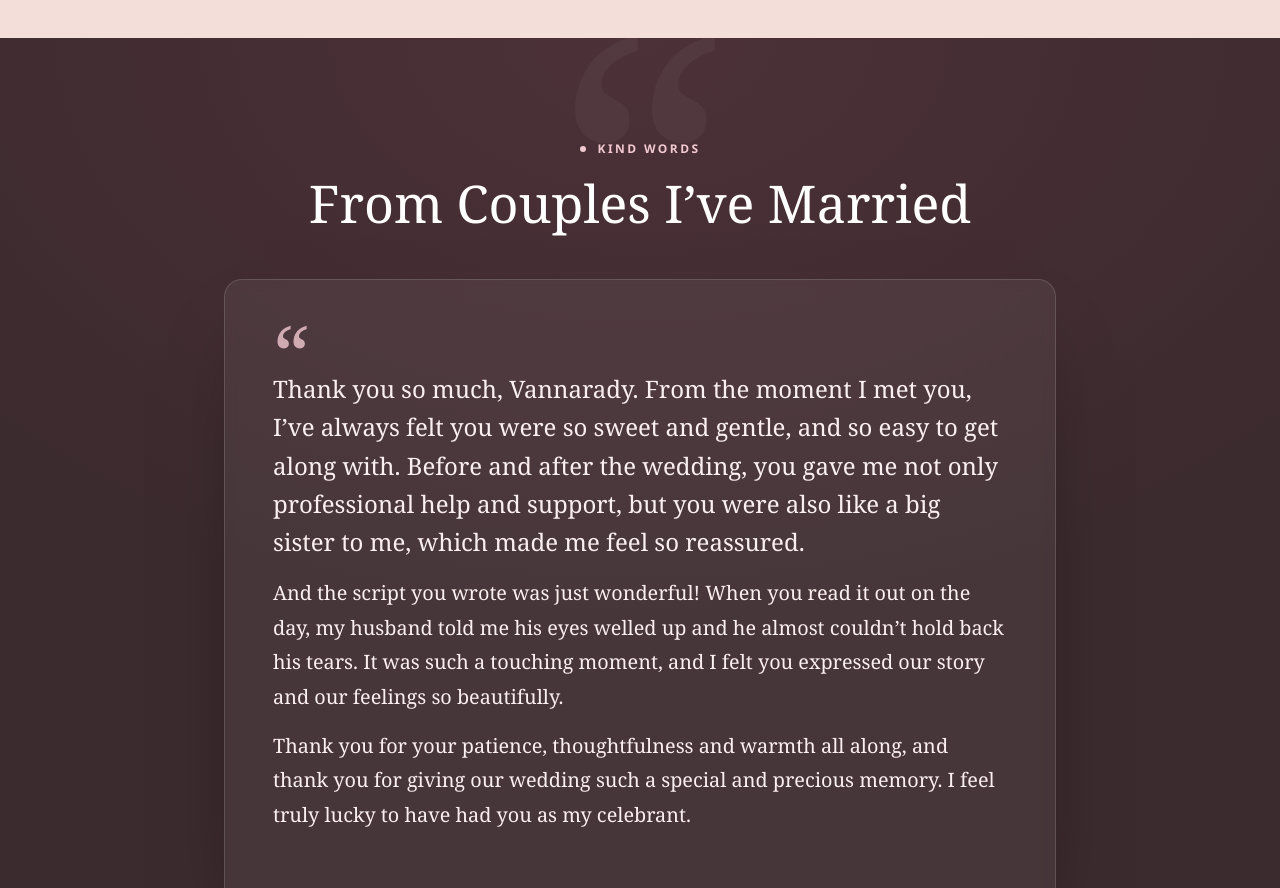
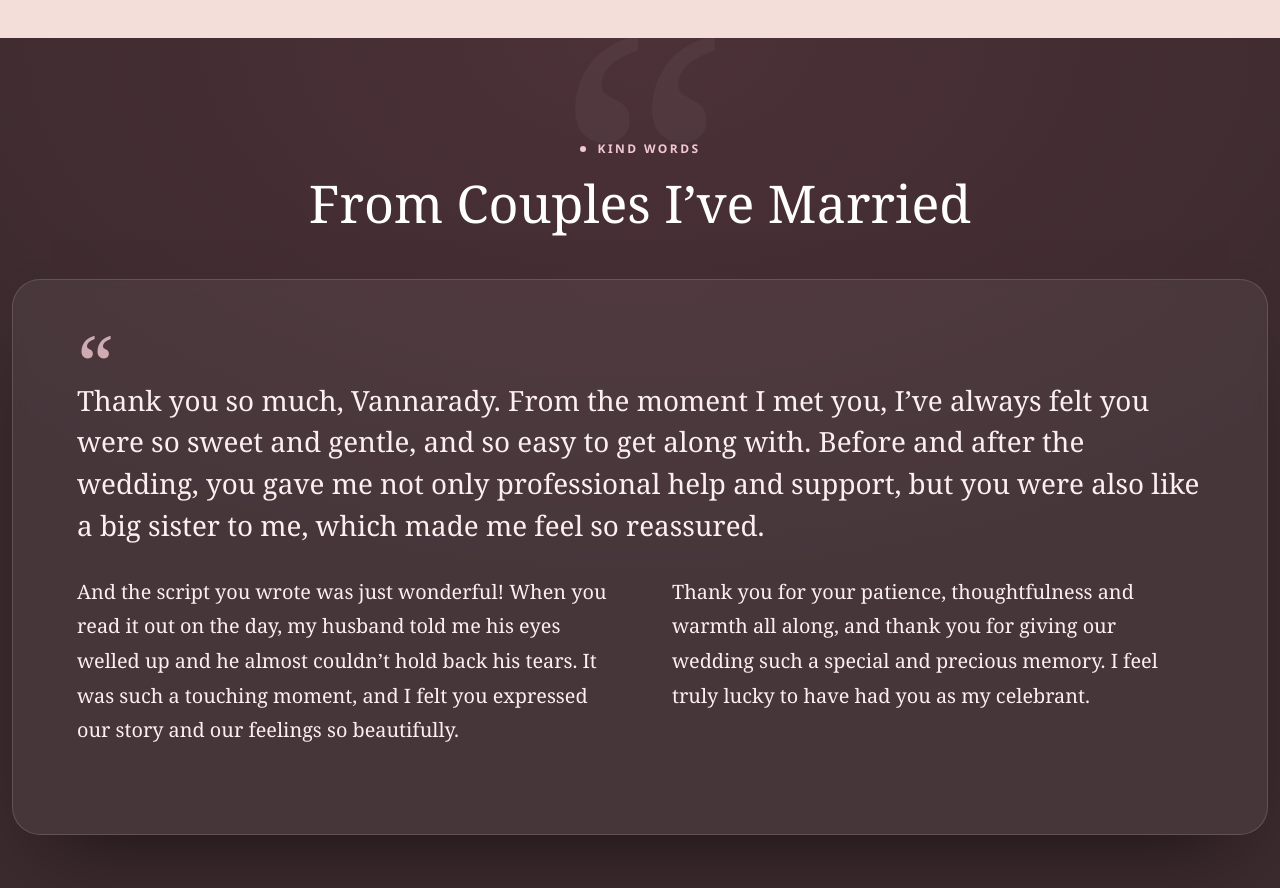
Before and after one commit to KoukCreatives/VanNg, a website: page Home-09.html in a window 1280 px wide. Shown: the part 3220-4108 px from the top of the page. Drawn offline with Linux system fonts and the light colour scheme; a small style sheet from the web is missing; a web font is replaced by a local one.

Commit message:
KC-575: full-width review aligned with the menu bar
Co-Authored-By: Claude Opus 5.5 <noreply@anthropic.com>
Claude-Session: https://claude.ai/code/session_015dRXpa2tVDgB5JPRA4mDyp

```diff
--- a/Home-09.html
+++ b/Home-09.html
@@ -399,6 +399,15 @@ main section{position:relative}
 .testi9 .tq p:first-of-type{font-size:calc(var(--hs)*clamp(1.25rem,1.1rem + .5vw,1.5rem));line-height:1.6}
 .testi9 .tq>li{grid-auto-columns:min(100%,52rem)}
 .tq{grid-auto-columns:min(100%,52rem)}
+/* single review: full width, edges line up with the floating menu bar */
+.testi9 .in{max-width:1560px;padding-left:max(12px,env(safe-area-inset-left,0px));padding-right:max(12px,env(safe-area-inset-right,0px))}
+.testi9 .tq:has(>li:only-child){grid-auto-columns:100%;justify-content:stretch}
+@media(min-width:900px){.testi9 .tq:has(>li:only-child){grid-auto-columns:100%;justify-content:stretch}
+.testi9 .tq blockquote{display:grid;grid-template-columns:1fr 1fr;column-gap:clamp(40px,5vw,88px);padding:clamp(40px,4.5vw,72px) clamp(40px,5vw,88px);border-radius:28px}
+.testi9 .tq blockquote>.qm,.testi9 .tq blockquote>p:first-of-type,.testi9 .tq blockquote>footer{grid-column:1/-1}
+.testi9 .tq blockquote>p:first-of-type{max-width:none;font-size:calc(var(--hs)*clamp(1.375rem,1.1rem + .8vw,1.875rem));line-height:1.5;margin-bottom:28px}
+.testi9 .tq blockquote>p:not(:first-of-type){margin-bottom:0}
+.testi9 .tq blockquote>footer{margin-top:28px}}
 /* credentials + travel */
 .trust9{background:#fff}
 .trust9 .two{align-items:stretch}.trust9 .two>*{height:100%;margin:0}
```
Also changed, not shown: index.html (+9 -0 lines).
